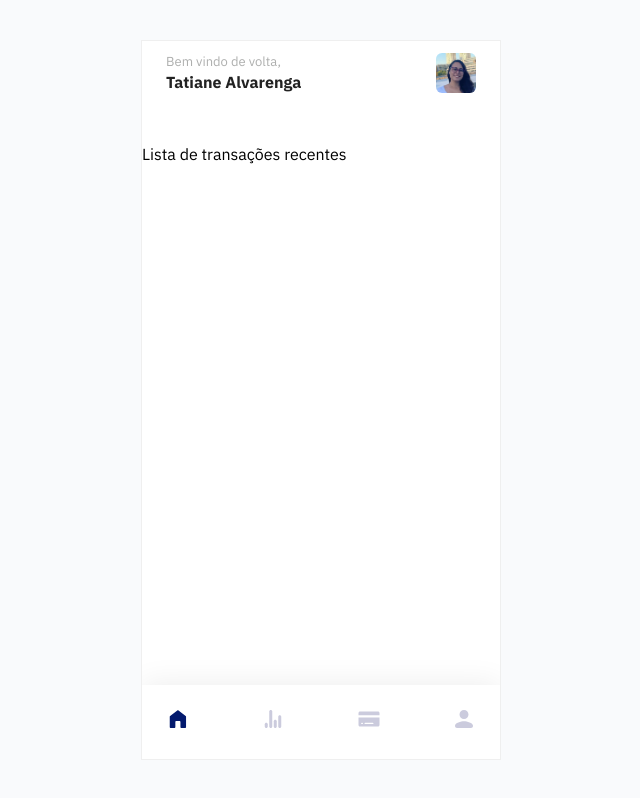
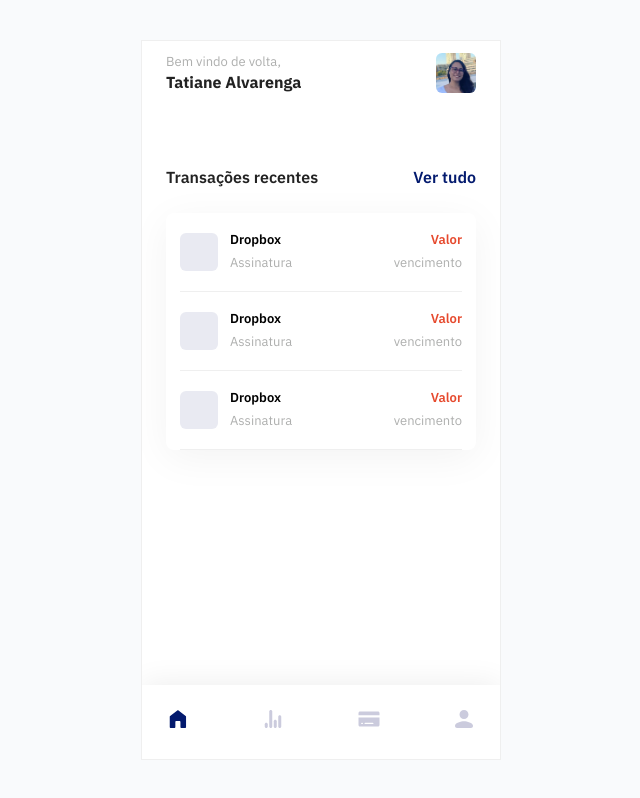
Before and after one commit to TatianePatriota/my-wallet, a React (Vite) app: page / in a window 1280 px wide. Shown: the whole page, without its empty margins (319-959 px from the left). Built offline with nearby package versions, Linux system fonts and the light colour scheme.

Commit message:
criando componentes de mais recentes

```diff
--- /dev/null
+++ b/src/components/common-card.jsx
@@ -0,0 +1,23 @@
+import {
+  StyledCommonCardAccounts,
+  StyledTransactionsRecents,
+  StyledTransactionsRecentsIcons,
+  StyledTransactionsRecentsValues,
+} from "./common-card.styled";
+import { AccountsIcon } from "./common-icons";
+
+export function CommonCard() {
+  return (
+    <StyledTransactionsRecents>
+      <StyledTransactionsRecentsIcons></StyledTransactionsRecentsIcons>
+      <StyledCommonCardAccounts>
+        <h4>Dropbox</h4>
+        <span>Assinatura</span>
+      </StyledCommonCardAccounts>
+      <StyledTransactionsRecentsValues>
+        <h4>Valor</h4>
+        <span>vencimento</span>
+      </StyledTransactionsRecentsValues>
+    </StyledTransactionsRecents>
+  );
+}
--- a/src/components/transactions-recent.jsx
+++ b/src/components/transactions-recent.jsx
@@ -1,3 +1,25 @@
+import { StyledTransactionsRecentTitle } from "./transactions-recent.styled";
+import {
+  StyledCard,
+  StyledTransactionsRecentsCard,
+} from "./common-card.styled";
+import { Box } from "./common-box";
+import { CommonCard } from "./common-card";
+
 export function TransactionsRecent() {
-  return <div>Lista de transações recentes</div>;
+  return (
+    <Box>
+      <StyledCard>
+        <StyledTransactionsRecentTitle>
+          <h4>Transações recentes</h4>
+          <h5>Ver tudo</h5>
+        </StyledTransactionsRecentTitle>
+        <StyledTransactionsRecentsCard>
+          <CommonCard />
+          <CommonCard />
+          <CommonCard />
+        </StyledTransactionsRecentsCard>
+      </StyledCard>
+    </Box>
+  );
 }
```
